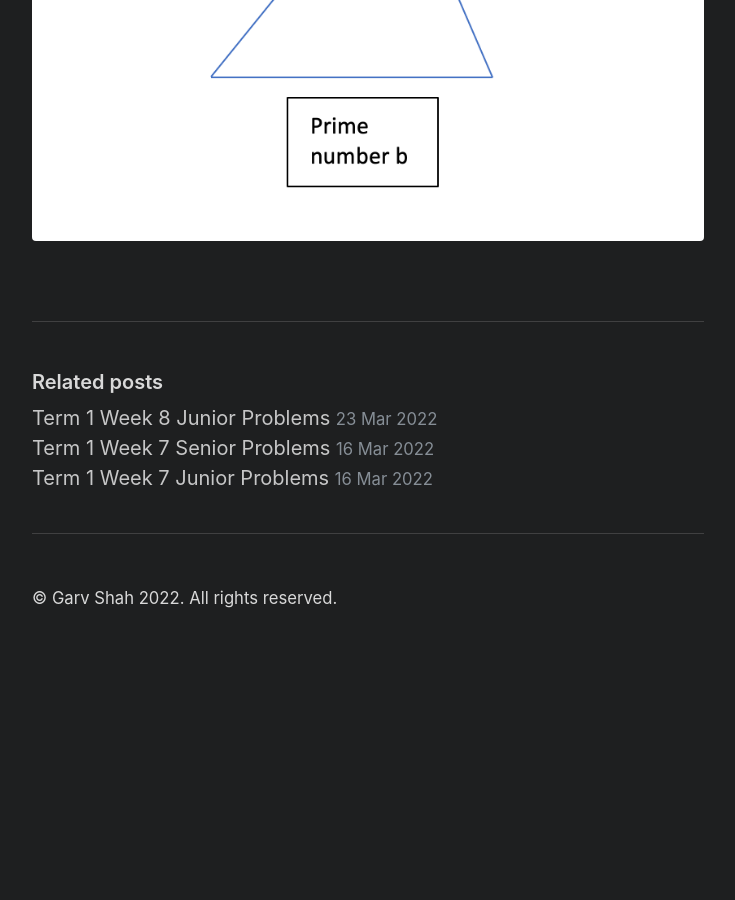
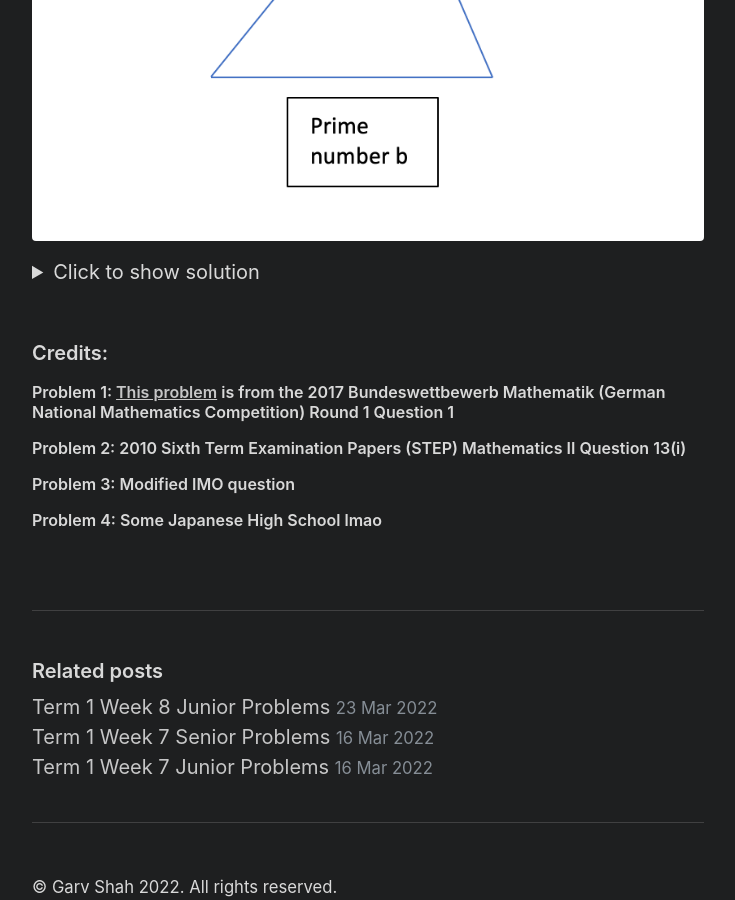
Before and after one commit to cgs-math/club, a Jekyll site: the page built from _posts/2022-03-23-2022Week8Senior.md, in a window 1280 px wide and 900 px high, scrolled down 1660 px. Shown: the whole window, without its empty margins (272-1007 px from the left). Built offline with Jekyll 4.4.1, drawn with Linux system fonts in a browser that asks for light colours; nearby versions of some CDN libraries; before the commit the page ends 2320 px from its top, so only the background shows below that.

Commit message:
updated credits and added benson's solutions

```diff
--- a/_posts/2022-03-23-2022Week8Senior.md
+++ b/_posts/2022-03-23-2022Week8Senior.md
@@ -62,3 +62,18 @@
 
 # Problem 4
 <img src="{{site.baseurl}}/static/week8seniorquestion4.png"/>
+
+<details>
+<summary>Click to show solution</summary>
+<h2>Solution</h2>
+<img src="{{site.baseurl}}/static/week8seniorquestion4answer1.jpeg"/>
+<img src="{{site.baseurl}}/static/week8seniorquestion4answer2.jpeg"/>
+<br>
+</details>
+<br>
+
+### Credits:
+#### Problem 1: [This problem](https://artofproblemsolving.com/community/c6h1491627p8757854) is from the 2017 Bundeswettbewerb Mathematik (German National Mathematics Competition) Round 1 Question 1
+#### Problem 2: 2010 Sixth Term Examination Papers (STEP) Mathematics II Question 13(i)
+#### Problem 3: Modified IMO question
+#### Problem 4: Some Japanese High School lmao
```
Also changed, not shown: _posts/2022-03-16-2022Week7Junior.md (+1 -1 lines), _posts/2022-03-23-2022Week8Junior.md (+4 -3 lines), static/week8seniorquestion4answer1.jpeg (added), static/week8seniorquestion4answer2.jpeg (added).
